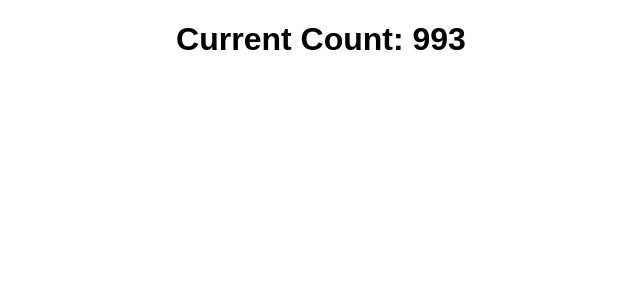
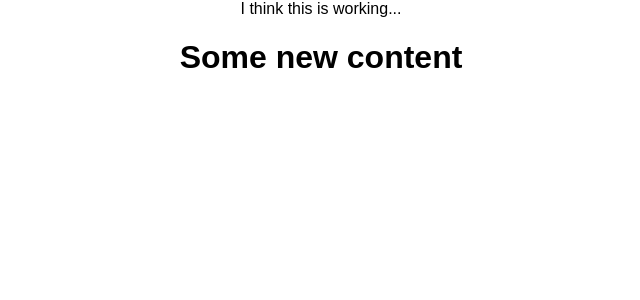
Before and after one commit to DmitryGulitsky/Studying-ReactJS-CodingEntrepreneurs, a React (Create React App) app in the folder try-reactjs/: page / in a window 1280 px wide. Shown: the top 300 px of the page, without its empty margins (319-959 px from the left). Built offline with nearby package versions, Linux system fonts and the light colour scheme.

Commit message:
Add reusable function

```diff
--- a/try-reactjs/src/App.js
+++ b/try-reactjs/src/App.js
@@ -1,14 +1,17 @@
 import React, { Component } from 'react'
 // import PostSorting from './posts/PostSorting'
 // import LifeCycle from './learn/LifeCicle'
-import Timer from './learn/Timer'
+// import Timer from './learn/Timer'
+import WelcomeHereDialog, {AlertBox, SubItem} from './learn/ParentWrapper'
+
 import './App.css'
 
 class App extends Component {
   render () {
     return (
       <div className='App'>
-        <Timer startCount='1000' />
+        <AlertBox alertType='danger'>I think this is working...</AlertBox>
+        <WelcomeHereDialog />
       </div>
     )
   }
--- /dev/null
+++ b/try-reactjs/src/learn/ParentWrapper.js
@@ -0,0 +1,25 @@
+import React, {Component} from 'react'
+
+// class ParentWrapper extends Component {
+//   render () {
+//     const {alertType} = this.props
+//     return <div className={'alert alert-' + alertType}>{this.props.children}</div>
+//   }
+// }
+
+function AlertBox (props) {
+  return <div className={'alert alert-' + props.alertType}>{props.children}</div>
+}
+
+function WelcomeHereDialog () {
+  return <AlertBox alertType='success'><h1>Some new content</h1></AlertBox>
+}
+
+class SubItem extends Component {
+  render () {
+    return <AlertBox alertType='success'><h1>Some new content</h1></AlertBox>
+  }
+}
+
+export {AlertBox, SubItem}
+export default WelcomeHereDialog
```
